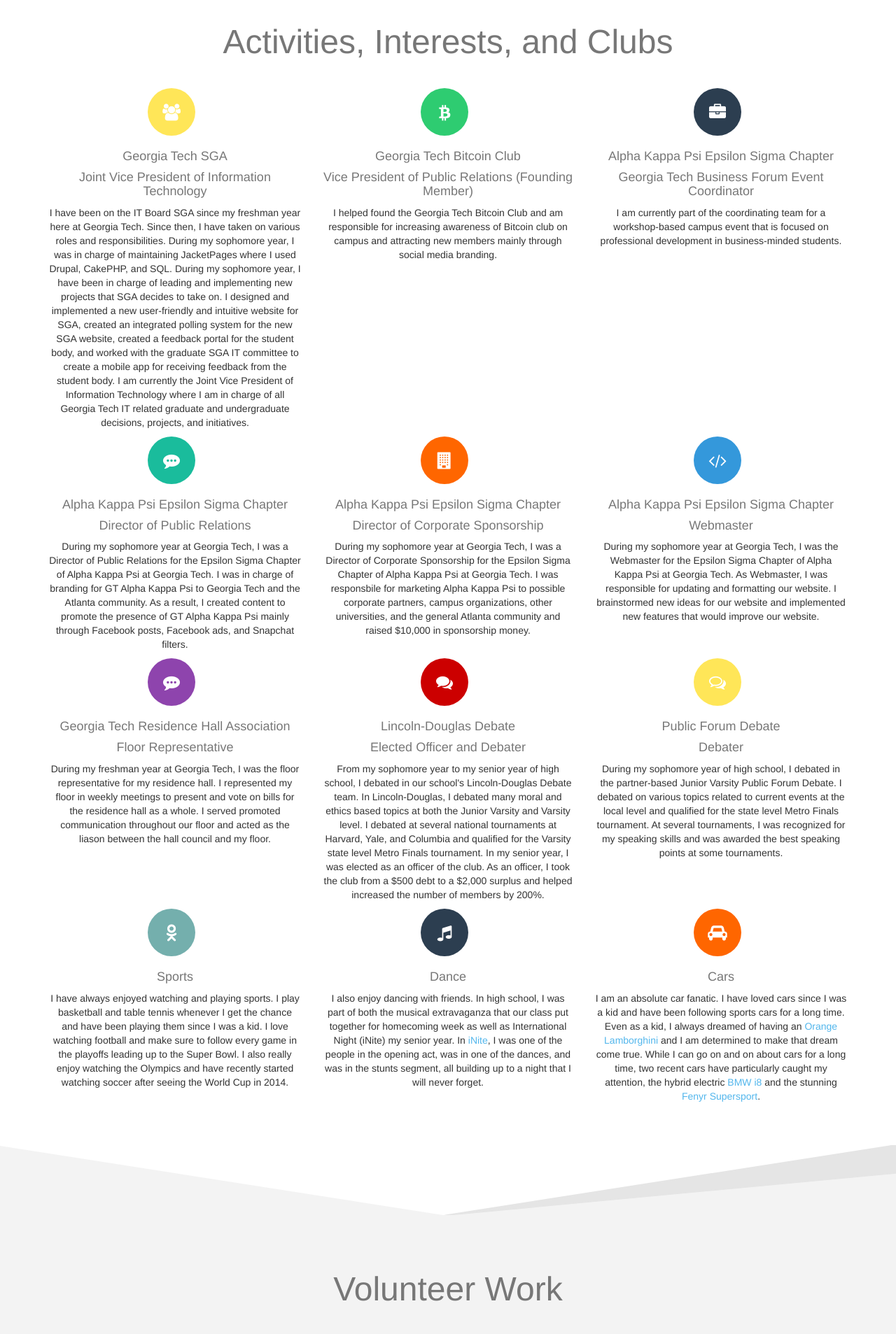
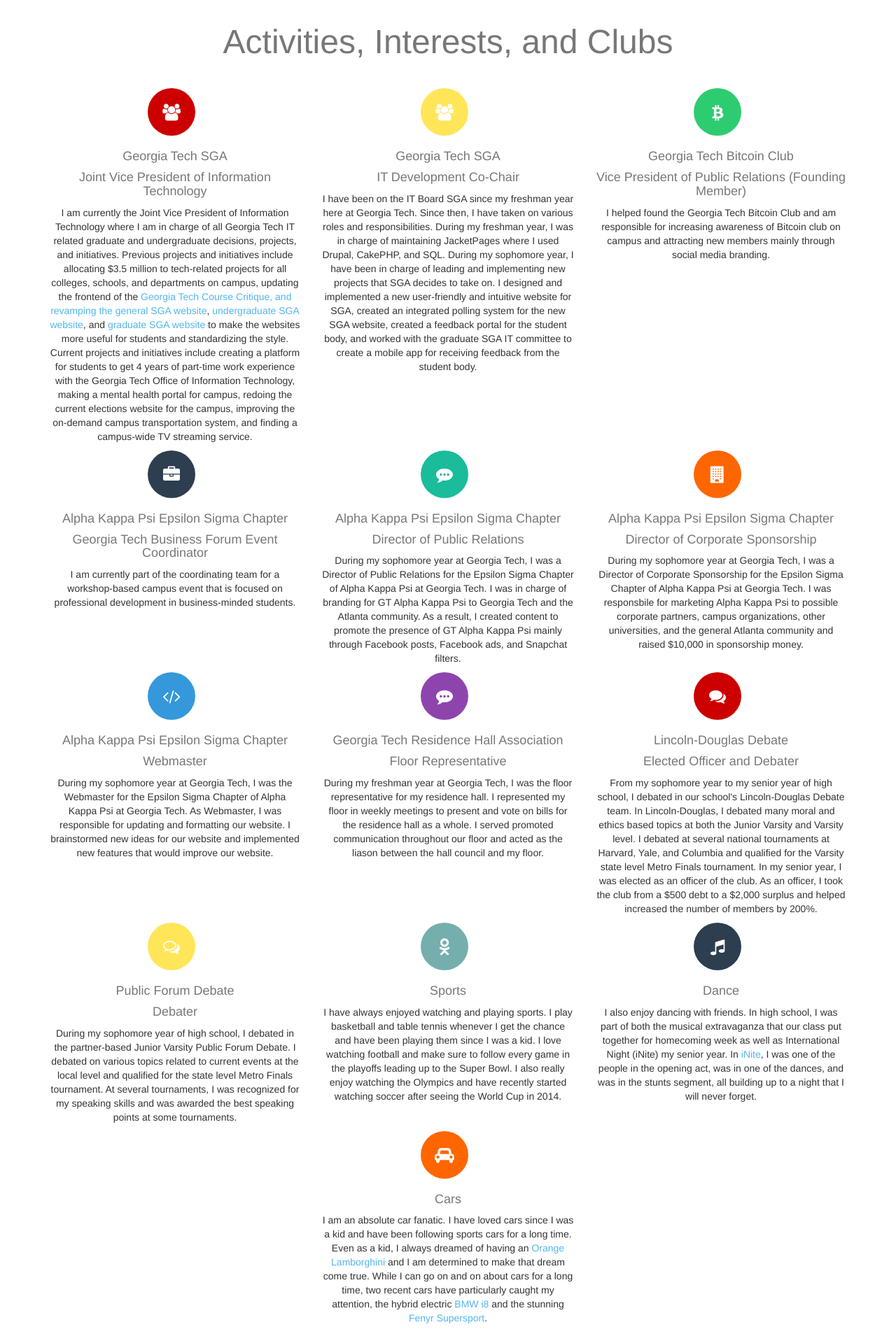
Before and after one commit to ndass6/nathandass.me, a plain HTML site: page index.html in a window 1280 px wide. Shown: the part 9320-11227 px from the top of the page at 70% size. Drawn offline with Linux system fonts and the light colour scheme.

Commit message:
Split SGA into VPIT and IT Development Co-Chair

```diff
--- a/index.html
+++ b/index.html
@@ -881,10 +881,18 @@
         <div class="row">
           <div class="col-md-4">
             <div class="center grow">
+              <i class="fa fa-users icon-md icon-color1"></i>
+              <h4>Georgia Tech SGA</h4>
+              <h4>Joint Vice President of Information Technology</h4>
+              <p>I am currently the Joint Vice President of Information Technology where I am in charge of all Georgia Tech IT related graduate and undergraduate decisions, projects, and initiatives. Previous projects and initiatives include allocating $3.5 million to tech-related projects for all colleges, schools, and departments on campus, updating the frontend of the <a href="critique.gatech.edu">Georgia Tech Course Critique<a/>, and revamping the <a href="https://sga.gatech.edu">general SGA website</a>, <a href="https://sga.gatech.edu/ug">undergraduate SGA website</a>, and <a href="https://sga.gatech.edu/g">graduate SGA website</a> to make the websites more useful for students and standardizing the style. Current projects and initiatives include creating a platform for students to get 4 years of part-time work experience with the Georgia Tech Office of Information Technology, making a mental health portal for campus, redoing the current elections website for the campus, improving the on-demand campus transportation system, and finding a campus-wide TV streaming service.</p>
+            </div>
+          </div><!--/.col-md-4-->
+          <div class="col-md-4">
+            <div class="center grow">
               <i class="fa fa-users icon-md icon-color8"></i>
               <h4>Georgia Tech SGA</h4>
-              <h4>Joint Vice President of Information Technology</h4>
-              <p>I have been on the IT Board SGA since my freshman year here at Georgia Tech. Since then, I have taken on various roles and responsibilities. During my sophomore year, I was in charge of maintaining JacketPages where I used Drupal, CakePHP, and SQL. During my sophomore year, I have been in charge of leading and implementing new projects that SGA decides to take on. I designed and implemented a new user-friendly and intuitive website for SGA, created an integrated polling system for the new SGA website, created a feedback portal for the student body, and worked with the graduate SGA IT committee to create a mobile app for receiving feedback from the student body. I am currently the Joint Vice President of Information Technology where I am in charge of all Georgia Tech IT related graduate and undergraduate decisions, projects, and initiatives.</p>
+              <h4>IT Development Co-Chair</h4>
+              <p>I have been on the IT Board SGA since my freshman year here at Georgia Tech. Since then, I have taken on various roles and responsibilities. During my freshman year, I was in charge of maintaining JacketPages where I used Drupal, CakePHP, and SQL. During my sophomore year, I have been in charge of leading and implementing new projects that SGA decides to take on. I designed and implemented a new user-friendly and intuitive website for SGA, created an integrated polling system for the new SGA website, created a feedback portal for the student body, and worked with the graduate SGA IT committee to create a mobile app for receiving feedback from the student body.</p>
             </div>
           </div><!--/.col-md-4-->
           <div class="col-md-4">
@@ -895,6 +903,8 @@
               <p>I helped found the Georgia Tech Bitcoin Club and am responsible for increasing awareness of Bitcoin club on campus and attracting new members mainly through social media branding.</p>
             </div>
           </div><!--/.col-md-4-->
+        </div><!--/.row-->
+        <div class="row">
           <div class="col-md-4">
             <div class="center grow">
               <i class="fa fa-briefcase icon-md icon-color6"></i>
@@ -903,8 +913,6 @@
               <p>I am currently part of the coordinating team for a workshop-based campus event that is focused on professional development in business-minded students.</p>
             </div>
           </div><!--/.col-md-4-->
-        </div><!--/.row-->
-        <div class="row">
           <div class="col-md-4">
             <div class="center grow">
               <i class="fa fa-commenting icon-md icon-color5"></i>
@@ -921,6 +929,8 @@
               <p>During my sophomore year at Georgia Tech, I was a Director of Corporate Sponsorship for the Epsilon Sigma Chapter of Alpha Kappa Psi at Georgia Tech. I was responsbile for marketing Alpha Kappa Psi to possible corporate partners, campus organizations, other universities, and the general Atlanta community and raised $10,000 in sponsorship money.</p>
             </div>
           </div><!--/.col-md-4-->
+        </div><!--/.row-->
+        <div class="row">
           <div class="col-md-4">
             <div class="center grow">
               <i class="fa fa-code icon-md icon-color3"></i>
@@ -929,8 +939,6 @@
               <p>During my sophomore year at Georgia Tech, I was the Webmaster for the Epsilon Sigma Chapter of Alpha Kappa Psi at Georgia Tech. As Webmaster, I was responsible for updating and formatting our website. I brainstormed new ideas for our website and implemented new features that would improve our website.</p>
             </div>
           </div><!--/.col-md-4-->
-        </div><!--/.row-->
-        <div class="row">
           <div class="col-md-4">
             <div class="center grow">
               <i class="fa fa-commenting icon-md icon-color4"></i>
@@ -947,6 +955,8 @@
               <p>From my sophomore year to my senior year of high school, I debated in our school's Lincoln-Douglas Debate team. In Lincoln-Douglas, I debated many moral and ethics based topics at both the Junior Varsity and Varsity level. I debated at several national tournaments at Harvard, Yale, and Columbia and qualified for the Varsity state level Metro Finals tournament. In my senior year, I was elected as an officer of the club. As an officer, I took the club from a $500 debt to a $2,000 surplus and helped increased the number of members by 200%.</p>
             </div>
           </div><!--/.col-md-4-->
+        </div><!--/.row-->
+        <div class="row">
           <div class="col-md-4">
             <div class="center grow">
               <i class="fa fa-comments-o icon-md icon-color8"></i>
@@ -955,8 +965,6 @@
               <p>During my sophomore year of high school, I debated in the partner-based Junior Varsity Public Forum Debate. I debated on various topics related to current events at the local level and qualified for the state level Metro Finals tournament. At several tournaments, I was recognized for my speaking skills and was awarded the best speaking points at some tournaments.</p>
             </div>
           </div><!--/.col-md-4-->
-        </div><!--/.row-->
-        <div class="row">
           <div class="col-md-4">
             <div class="center grow">
               <i class="fa fa-odnoklassniki icon-md icon-color7"></i>
@@ -971,7 +979,9 @@
               <p>I also enjoy dancing with friends. In high school, I was part of both the musical extravaganza that our class put together for homecoming week as well as International Night (iNite) my senior year. In <a href="https://www.youtube.com/embed/YEGfpNnSYGo" target="_blank">iNite</a>, I was one of the people in the opening act, was in one of the dances, and was in the stunts segment, all building up to a night that I will never forget.</p>
             </div>
           </div><!--/.col-md-4-->
-          <div class="col-md-4">
+        </div><!--/.row-->
+        <div class="row">
+          <div class="col-md-4 col-md-offset-4">
             <div class="center grow">
               <i class="fa fa-car icon-md icon-color9"></i>
               <h4>Cars</h4>
```
